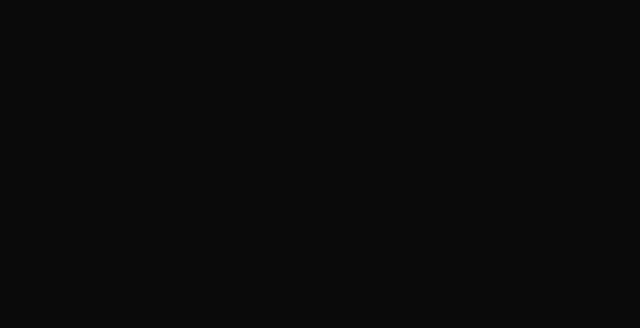
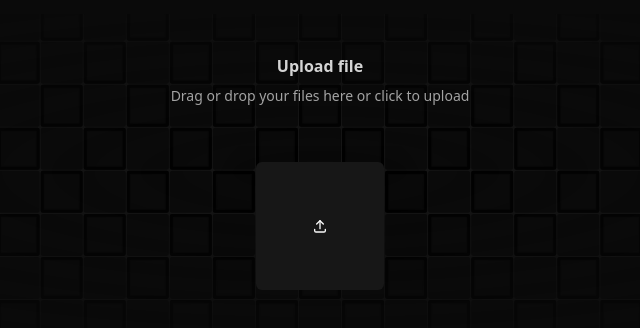
Before and after one commit to iRishabhSingh/streamx-custom, a React (Vite) app: page / in a window 1280 px wide. Shown: the part 228-556 px from the top of the page, without its empty margins (320-960 px from the left). Built offline with nearby package versions, Linux system fonts and the light colour scheme.

Commit message:
feat: implement UI and functionalities for adding tracks

```diff
--- a/package.json
+++ b/package.json
@@ -14,11 +14,12 @@
     "@reduxjs/toolkit": "^2.2.7",
     "class-variance-authority": "^0.7.0",
     "clsx": "^2.1.1",
+    "framer-motion": "^11.11.8",
     "lucide-react": "^0.447.0",
     "react": "^18.3.1",
     "react-dom": "^18.3.1",
     "react-redux": "^9.1.2",
-    "tailwind-merge": "^2.5.2",
+    "tailwind-merge": "^2.5.4",
     "tailwindcss-animate": "^1.0.7"
   },
   "devDependencies": {
--- a/src/App.tsx
+++ b/src/App.tsx
@@ -1,9 +1,21 @@
+import { useSelector } from "react-redux";
+
+import { RootState } from "@/app/store";
+import { AddTracks } from "@/components/add-tracks";
 import MediaFileDropZone from "@/MediaFileDropZone";
 
 function App() {
+  const isCurrentlyPlaying = useSelector(
+    (state: RootState) => state.isCurrentlyPlaying,
+  );
+
   return (
     <MediaFileDropZone>
-      <></>
+      {!isCurrentlyPlaying && (
+        <div className="flex h-full w-full items-center justify-center">
+          <AddTracks />
+        </div>
+      )}
     </MediaFileDropZone>
   );
 }
--- /dev/null
+++ b/src/assets/icons/upload-icon.tsx
@@ -0,0 +1,32 @@
+import React from "react";
+import type { IconProps } from "@/types/iconProps";
+
+const UploadIcon: React.FC<IconProps> = ({
+  size = 24,
+  fill = "none",
+  strokeWidth = 2,
+  stroke = "currentColor",
+  ...props
+}) => {
+  return (
+    <svg
+      fill={fill}
+      width={size}
+      height={size}
+      stroke={stroke}
+      viewBox="0 0 24 24"
+      strokeLinecap="round"
+      strokeLinejoin="round"
+      strokeWidth={strokeWidth}
+      xmlns="http://www.w3.org/2000/svg"
+      {...props}
+    >
+      <path stroke="none" d="M0 0h24v24H0z" fill={fill} />
+      <path d="M4 17v2a2 2 0 0 0 2 2h12a2 2 0 0 0 2 -2v-2" />
+      <path d="M7 9l5 -5l5 5" />
+      <path d="M12 4v12" />
+    </svg>
+  );
+};
+
+export default UploadIcon;
--- /dev/null
+++ b/src/assets/index.ts
@@ -0,0 +1 @@
+export { default as UploadIcon } from "./icons/upload-icon";
--- /dev/null
+++ b/src/components/add-tracks.tsx
@@ -0,0 +1,99 @@
+import { useRef } from "react";
+import { motion } from "framer-motion";
+import { useDispatch, useSelector } from "react-redux";
+
+import { cn } from "@/lib/utils";
+import { UploadIcon } from "@/assets";
+import { RootState } from "@/app/store";
+import GridPattern from "./grid-pattern";
+import { handleValidMediaFiles } from "@/utils/handleMediaFiles";
+
+const mainVariant = {
+  initial: { x: 0, y: 0 },
+  animate: { x: 20, y: -20, opacity: 0.9 },
+};
+
+const secondaryVariant = {
+  initial: { opacity: 0 },
+  animate: { opacity: 1 },
+};
+
+export const AddTracks = () => {
+  const fileInputRef = useRef<HTMLInputElement>(null);
+
+  const dispatch = useDispatch();
+  const tracks = useSelector((state: RootState) => state.tracks);
+
+  const handleFileChange = (newFiles: File[]) => {
+    const files = newFiles.filter(
+      (file) => file.type.startsWith("audio") || file.type.startsWith("video"),
+    );
+    handleValidMediaFiles(files, dispatch); // Dispatching to Redux store
+  };
+
+  const handleClick = () => fileInputRef.current?.click();
+
+  return (
+    <div className="flex h-full w-full items-center justify-center">
+      <motion.div
+        onClick={() => !tracks.length && handleClick()}
+        whileHover="animate"
+        className="group/file relative block w-full cursor-pointer overflow-hidden rounded-lg p-10"
+      >
+        <label htmlFor="file-upload-handle" className="hidden">
+          Add media
+        </label>
+        <input
+          multiple
+          type="file"
+          className="hidden"
+          ref={fileInputRef}
+          id="file-upload-handle"
+          accept="audio/*,video/*"
+          onChange={(e) => handleFileChange(Array.from(e.target.files || []))}
+        />
+
+        <div className="absolute inset-0 [mask-image:radial-gradient(ellipse_at_center,white,transparent)]">
+          <GridPattern />
+        </div>
+
+        <div className="flex flex-col items-center justify-center text-center">
+          <p className="relative z-20 font-sans text-base font-bold text-neutral-700 dark:text-neutral-300">
+            Upload file
+          </p>
+
+          <p className="relative z-20 mt-2 font-sans text-sm font-normal text-neutral-400 dark:text-neutral-400">
+            Drag or drop your files here or click to upload
+          </p>
+
+          <div className="relative mx-auto mt-10 max-h-[40vh] w-full max-w-xl overflow-scroll">
+            {!tracks.length && (
+              <motion.div
+                layoutId="file-upload"
+                variants={mainVariant}
+                transition={{
+                  type: "spring",
+                  stiffness: 300,
+                  damping: 20,
+                }}
+                className={cn(
+                  "relative z-40 mx-auto mt-4 flex h-32 w-full max-w-[8rem] items-center justify-center rounded-md bg-white group-hover/file:shadow-2xl dark:bg-neutral-900",
+                  "shadow-[0px_10px_50px_rgba(0,0,0,0.1)]",
+                )}
+              >
+                <UploadIcon size={16} />
+              </motion.div>
+            )}
+
+            {!tracks.length && (
+              <motion.div
+                variants={secondaryVariant}
+                className="absolute inset-0 z-30 mx-auto mt-4 flex h-32 w-full max-w-[8rem] items-center justify-center rounded-md border border-dashed border-sky-400 bg-transparent opacity-0"
+              ></motion.div>
+            )}
+          </div>
+        </div>
+      </motion.div>
+    </div>
+  );
+};
--- /dev/null
+++ b/src/components/grid-pattern.tsx
@@ -0,0 +1,25 @@
+const GridPattern = () => {
+  const columns = 41;
+  const rows = 11;
+  return (
+    <div className="flex flex-shrink-0 scale-105 flex-wrap items-center justify-center gap-x-px gap-y-px bg-gray-100 dark:bg-neutral-900">
+      {Array.from({ length: rows }).map((_, row) =>
+        Array.from({ length: columns }).map((_, col) => {
+          const index = row * columns + col;
+          return (
+            <div
+              key={`${col}-${row}`}
+              className={`flex h-10 w-10 flex-shrink-0 rounded-[2px] ${
+                index % 2 === 0
+                  ? "bg-gray-50 dark:bg-neutral-950"
+                  : "bg-gray-50 shadow-[0px_0px_1px_3px_rgba(255,255,255,1)_inset] dark:bg-neutral-950 dark:shadow-[0px_0px_1px_3px_rgba(0,0,0,1)_inset]"
+              }`}
+            />
+          );
+        }),
+      )}
+    </div>
+  );
+};
+
+export default GridPattern;
--- /dev/null
+++ b/src/types/iconProps.ts
@@ -0,0 +1,8 @@
+export interface IconProps extends React.SVGProps<SVGSVGElement> {
+  color?: string;
+  fill?: string;
+  size?: number;
+  stroke?: string;
+  strokeWidth?: number;
+  variant?: "outlined" | "filled";
+}
```
Also changed, not shown: 1 other file (tests, documents, lock files or other folders).
